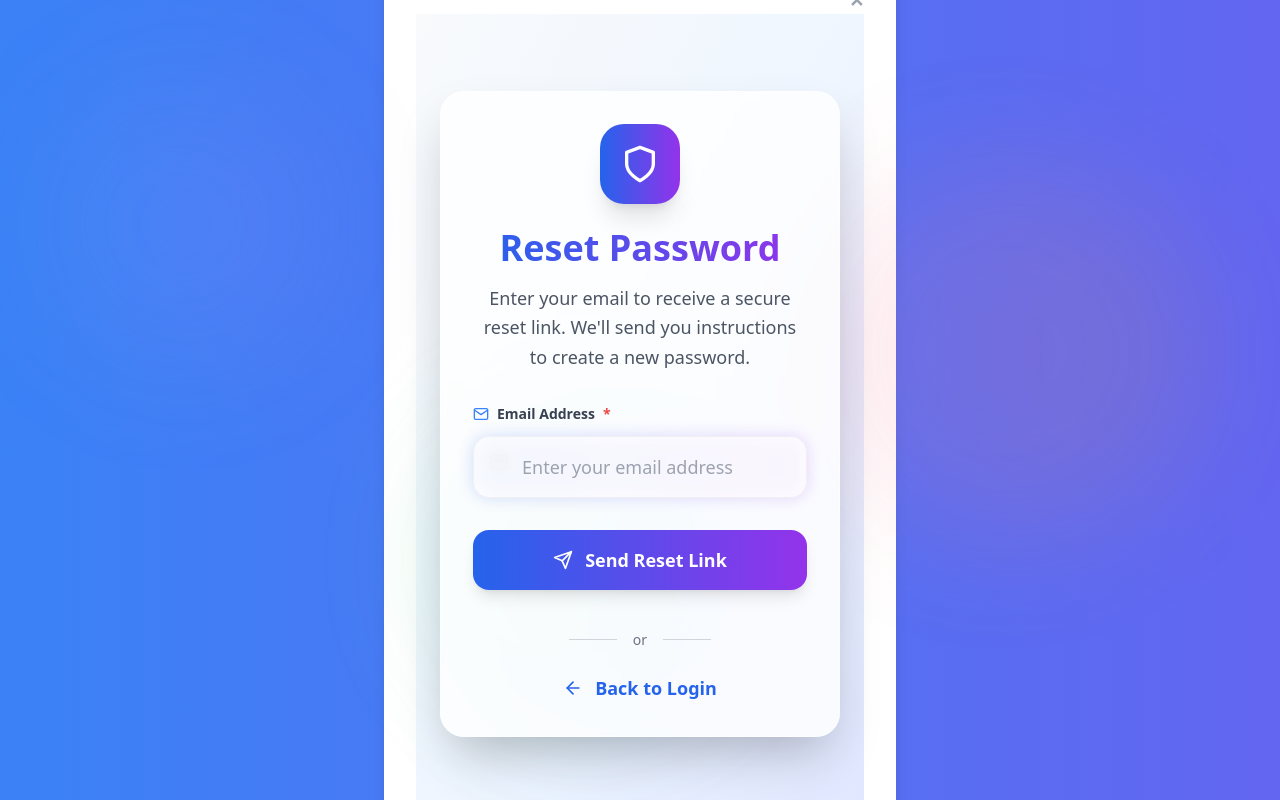
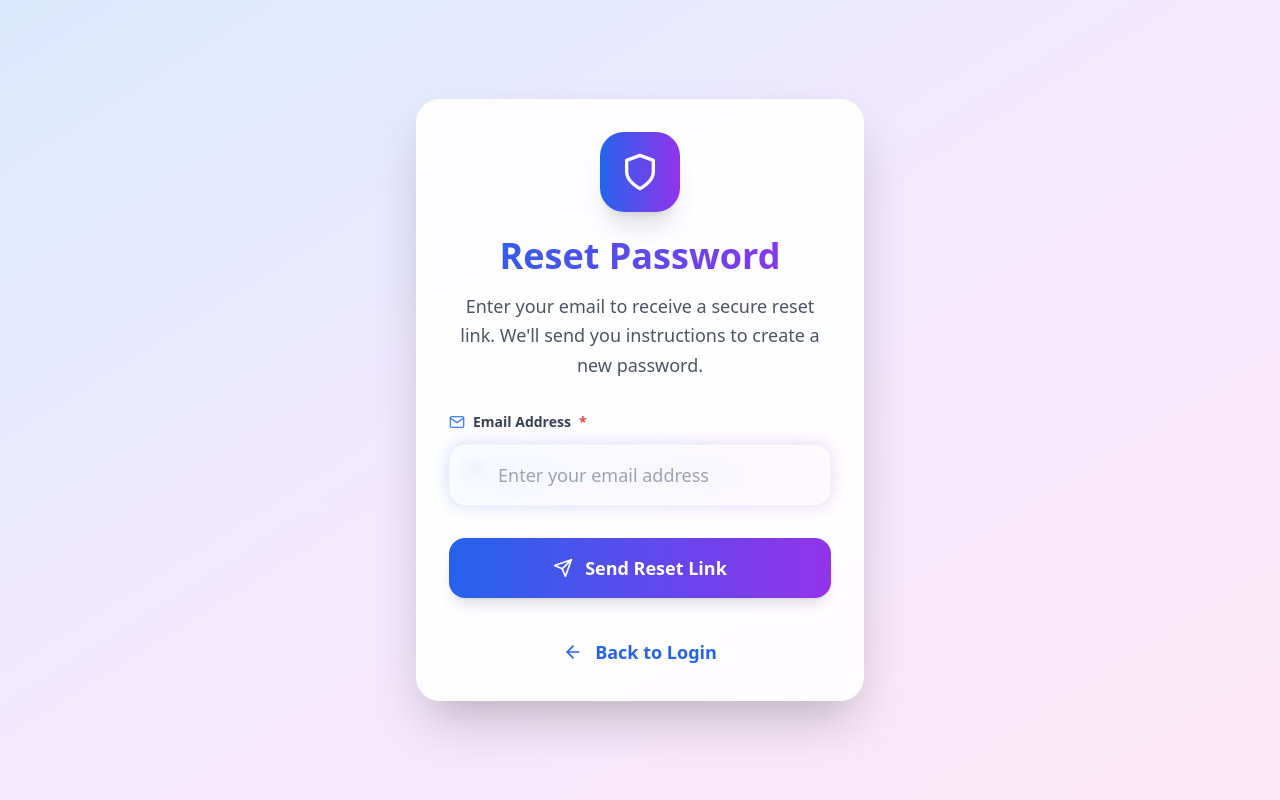
Before and after one commit to Oyasikelly/QuizMaster, a Next.js app: page /authenticate/forgotpassword in a window 1280 px wide. Built offline with nearby package versions, Linux system fonts and the light colour scheme; what @supabase/auth-helpers-nextjs would draw is missing.

Commit message:
new update on the login

```diff
--- a/src/app/authenticate/forgotpassword/page.jsx
+++ b/src/app/authenticate/forgotpassword/page.jsx
@@ -1,31 +1,11 @@
 "use client";
 import React from "react";
-import { motion } from "framer-motion";
 //component
 import ForgotPassword from "../../../components/ForgotPassword";
-import { useRouter } from "next/navigation";
 export default function ForgotPasswordPage() {
-  const router = useRouter();
-
-  function toggleAuthModal() {
-    router.push("/authenticate");
-  }
-  return (
-    <div className="fixed inset-0 flex items-center justify-center min-h-screen bg-gradient-to-r from-blue-500 to-indigo-500 text-white p-4">
-      <motion.div
-        className=" flex flex-col bg-white text-black p-6 sm:p-8 rounded-lg shadow-lg w-full max-w-sm md:max-w-md lg:max-w-lg"
-        initial={{ scale: 0.8, opacity: 0 }}
-        animate={{ scale: 1, opacity: 1 }}
-        transition={{ duration: 0.5 }}
-      >
-        <span
-          onClick={toggleAuthModal}
-          className="self-end cursor-pointer text-gray-400 hover:text-gray-600 text-lg font-semibold"
-        >
-          ✕
-        </span>
-        <ForgotPassword />
-      </motion.div>
-    </div>
-  );
+	return (
+		<div>
+			<ForgotPassword />
+		</div>
+	);
 }
--- a/src/app/authenticate/page.jsx
+++ b/src/app/authenticate/page.jsx
@@ -9,7 +9,6 @@ import {
 	FaEye,
 	FaEyeSlash,
 } from "react-icons/fa";
-import Footer from "../../components/Footer";
 import { useRouter } from "next/navigation";
 import { motion } from "framer-motion";
 import {
@@ -23,7 +22,7 @@ import {
 import { supabase } from "../../lib/supabase";
 import LandingPage from "../../components/LandingPage";
 
-const nameOfClasses = ["wisdom", "adult", "holiness", "teenager"];
+const nameOfClasses = ["yaya", "adult"];
 
 const AuthPage = () => {
 	const [showAuth, setShowAuth] = useState(false);
@@ -234,18 +233,18 @@ const AuthPage = () => {
 											animate={{ opacity: 1, x: 0 }}
 											transition={{ duration: 0.5, delay: 0.3 }}
 											className="space-y-2">
-											<label className="text-sm font-semibold text-gray-700 flex items-center gap-2">
+											{/* <label className="text-sm font-semibold text-gray-700 flex items-center gap-2">
 												<FaUser className="w-4 h-4 text-blue-500" />
 												Full Name
 												<span className="text-red-500">*</span>
-											</label>
+											</label> */}
 											<div className="group relative">
 												<div className="flex items-center bg-gradient-to-r from-blue-50 to-purple-50 border border-blue-200/50 rounded-2xl p-4 shadow-lg hover:shadow-xl transition-all duration-300 focus-within:bg-white focus-within:border-blue-400 focus-within:shadow-xl focus-within:scale-105">
 													<FaUser className="w-5 h-5 text-blue-500 mr-3 group-focus-within:text-blue-600 transition-colors" />
 													<input
 														type="text"
 														name="name"
-														value={formData.name}
+														value={formData.name.trim()}
 														onChange={handleChange}
 														className="flex-1 bg-transparent outline-none text-gray-800 placeholder-gray-500 text-sm font-medium"
 														placeholder="Enter your full name"
@@ -264,18 +263,18 @@ const AuthPage = () => {
 											delay: isSigningUp ? 0.4 : 0.3,
 										}}
 										className="space-y-2">
-										<label className="text-sm font-semibold text-gray-700 flex items-center gap-2">
+										{/* <label className="text-sm font-semibold text-gray-700 flex items-center gap-2">
 											<FaEnvelope className="w-4 h-4 text-blue-500" />
 											Email Address
 											<span className="text-red-500">*</span>
-										</label>
+										</label> */}
 										<div className="group relative">
 											<div className="flex items-center bg-gradient-to-r from-blue-50 to-purple-50 border border-blue-200/50 rounded-2xl p-4 shadow-lg hover:shadow-xl transition-all duration-300 focus-within:bg-white focus-within:border-blue-400 focus-within:shadow-xl focus-within:scale-105">
 												<FaEnvelope className="w-5 h-5 text-blue-500 mr-3 group-focus-within:text-blue-600 transition-colors" />
 												<input
 													type="email"
 													name="email"
-													value={formData.email}
+													value={formData.email.trim()}
 													onChange={handleChange}
 													className="flex-1 bg-transparent outline-none text-gray-800 placeholder-gray-500 text-sm font-medium"
 													placeholder="Enter your email address"
@@ -291,21 +290,21 @@ const AuthPage = () => {
 											animate={{ opacity: 1, x: 0 }}
 											transition={{ duration: 0.5, delay: 0.5 }}
 											className="space-y-2">
-											<label className="text-sm font-semibold text-gray-700 flex items-center gap-2">
+											{/* <label className="text-sm font-semibold text-gray-700 flex items-center gap-2">
 												<FaUser className="w-4 h-4 text-blue-500" />
 												Class Name
 												<span className="text-red-500">*</span>
-											</label>
+											</label> */}
 											<div className="group relative">
 												<div className="flex items-center bg-gradient-to-r from-blue-50 to-purple-50 border border-blue-200/50 rounded-2xl p-4 shadow-lg hover:shadow-xl transition-all duration-300 focus-within:bg-white focus-within:border-blue-400 focus-within:shadow-xl focus-within:scale-105">
 													<FaUser className="w-5 h-5 text-blue-500 mr-3 group-focus-within:text-blue-600 transition-colors" />
 													<input
 														type="text"
 														name="classname"
-														value={formData.classname}
+														value={formData.classname.trim()}
 														onChange={handleChange}
 														className="flex-1 bg-transparent outline-none text-gray-800 placeholder-gray-500 text-sm font-medium"
-														placeholder="wisdom, holiness, adult, teenager"
+														placeholder="Enter class name. e.g, YAYA or Adult"
 														autoComplete="off"
 													/>
 												</div>
@@ -319,18 +318,18 @@ const AuthPage = () => {
 											animate={{ opacity: 1, x: 0 }}
 											transition={{ duration: 0.5, delay: 0.6 }}
 											className="space-y-2">
-											<label className="text-sm font-semibold text-gray-700 flex items-center gap-2">
+											{/* <label className="text-sm font-semibold text-gray-700 flex items-center gap-2">
 												<FaChurch className="w-4 h-4 text-blue-500" />
 												Denomination
 												<span className="text-red-500">*</span>
-											</label>
+											</label> */}
 											<div className="group relative">
 												<div className="flex items-center bg-gradient-to-r from-blue-50 to-purple-50 border border-blue-200/50 rounded-2xl p-4 shadow-lg hover:shadow-xl transition-all duration-300 focus-within:bg-white focus-within:border-blue-400 focus-within:shadow-xl focus-within:scale-105">
 													<FaChurch className="w-5 h-5 text-blue-500 mr-3 group-focus-within:text-blue-600 transition-colors" />
 													<input
 														type="text"
 														name="denomination"
-														value={formData.denomination}
+														value={formData.denomination.trim().toUpperCase()}
 														onChange={handleChange}
 														className="flex-1 bg-transparent outline-none text-gray-800 placeholder-gray-500 text-sm font-medium"
 														placeholder="Enter your denomination"
@@ -349,11 +348,11 @@ const AuthPage = () => {
 											delay: isSigningUp ? 0.7 : 0.4,
 										}}
 										className="space-y-2">
-										<label className="text-sm font-semibold text-gray-700 flex items-center gap-2">
+										{/* <label className="text-sm font-semibold text-gray-700 flex items-center gap-2">
 											<FaLock className="w-4 h-4 text-blue-500" />
 											Password
 											<span className="text-red-500">*</span>
-										</label>
+										</label> */}
 										<div className="group relative">
 											<div className="flex items-center bg-gradient-to-r from-blue-50 to-purple-50 border border-blue-200/50 rounded-2xl p-4 shadow-lg hover:shadow-xl transition-all duration-300 focus-within:bg-white focus-within:border-blue-400 focus-within:shadow-xl focus-within:scale-105">
 												<FaLock className="w-5 h-5 text-blue-500 mr-3 group-focus-within:text-blue-600 transition-colors" />
--- a/src/components/Footer.jsx
+++ b/src/components/Footer.jsx
@@ -11,8 +11,32 @@ export default function Footer() {
 						</div>
 						<span className="text-xl font-bold text-gray-800">QuizMaster</span>
 					</div>
-					<p className="text-gray-600 self-center text-center md:text-right">
-						© 2024 QuizMaster. All rights reserved. Developed with ❤️ by Kelly.
+					<p className="text-gray-700 self-center text-center md:text-right text-sm md:text-base leading-relaxed">
+						<span className="block mb-1">
+							&copy; 2024{" "}
+							<span className="font-bold text-blue-700">QuizMaster</span>. All
+							rights reserved.
+						</span>
+						<span className="block mb-1">
+							Developed by{" "}
+							<span className="font-semibold text-purple-600">
+								Kelscode Agency
+							</span>
+						</span>
+						<span className="block">
+							Contact:&nbsp;
+							<a
+								href="mailto:oyasikelly28@gmail.com"
+								className="text-blue-600 hover:underline font-medium transition-colors">
+								oyasikelly28@gmail.com
+							</a>
+							&nbsp;|&nbsp;
+							<a
+								href="tel:+2349068318254"
+								className="text-blue-600 hover:underline font-medium transition-colors">
+								+234 9068 318 254
+							</a>
+						</span>
 					</p>
 				</div>
 			</div>
--- a/src/components/ForgotPassword.jsx
+++ b/src/components/ForgotPassword.jsx
@@ -9,7 +9,6 @@ const ForgotPassword = () => {
 	const [email, setEmail] = useState("");
 	const [message, setMessage] = useState("");
 	const [errorMssg, setErrorMssg] = useState("");
-	// const [successful, setSuccessful] = useState(false);
 
 	const handleForgotPassword = async (e) => {
 		e.preventDefault();
@@ -53,19 +52,12 @@ const ForgotPassword = () => {
 	};
 
 	return (
-		<div className="min-h-screen bg-gradient-to-br from-slate-50 via-blue-50 to-indigo-100 flex items-center justify-center px-4 sm:px-6 py-8">
-			{/* Animated Background Elements */}
-			<div className="absolute inset-0 overflow-hidden">
-				<div className="absolute top-20 left-10 w-72 h-72 bg-gradient-to-r from-blue-400/20 to-purple-400/20 rounded-full blur-3xl animate-pulse"></div>
-				<div className="absolute top-40 right-20 w-96 h-96 bg-gradient-to-r from-pink-400/20 to-orange-400/20 rounded-full blur-3xl animate-pulse delay-1000"></div>
-				<div className="absolute bottom-20 left-1/3 w-80 h-80 bg-gradient-to-r from-green-400/20 to-blue-400/20 rounded-full blur-3xl animate-pulse delay-2000"></div>
-			</div>
-
+		<div className="min-h-screen w-full flex items-center justify-center bg-gradient-to-br from-blue-100 via-purple-100 to-pink-100 relative px-4 py-8">
 			<motion.div
 				initial={{ scale: 0.9, opacity: 0, y: 20 }}
 				animate={{ scale: 1, opacity: 1, y: 0 }}
 				transition={{ duration: 0.8, ease: "easeInOut" }}
-				className="relative z-10 bg-white/80 backdrop-blur-sm rounded-3xl shadow-2xl p-8 w-full max-w-lg border border-white/50">
+				className="w-full max-w-md mx-auto bg-white/90 rounded-3xl shadow-2xl p-8 border border-white/60">
 				{/* Header */}
 				<motion.div
 					initial={{ y: -20, opacity: 0 }}
@@ -160,12 +152,6 @@ const ForgotPassword = () => {
 					initial={{ opacity: 0 }}
 					animate={{ opacity: 1 }}
 					transition={{ duration: 0.6, delay: 0.3 }}>
-					<div className="flex items-center justify-center space-x-4 text-gray-500 mb-6">
-						<div className="w-12 h-px bg-gray-300"></div>
-						<span className="text-sm font-medium">or</span>
-						<div className="w-12 h-px bg-gray-300"></div>
-					</div>
-
 					<a
 						href="/authenticate"
 						className="inline-flex items-center space-x-3 text-blue-600 hover:text-blue-700 font-semibold transition-colors duration-300 group text-lg">
--- a/src/components/LandingPage.jsx
+++ b/src/components/LandingPage.jsx
@@ -313,9 +313,7 @@ const LandingPage = ({ toggleAuthModal }) => {
 							</button>
 						</motion.div>
 
-						<div className="mt-16">
-							<QuizInstructions />
-						</div>
+						<div className="mt-16">{/* <QuizInstructions /> */}</div>
 					</motion.div>
 				</div>
 			</section>
```
